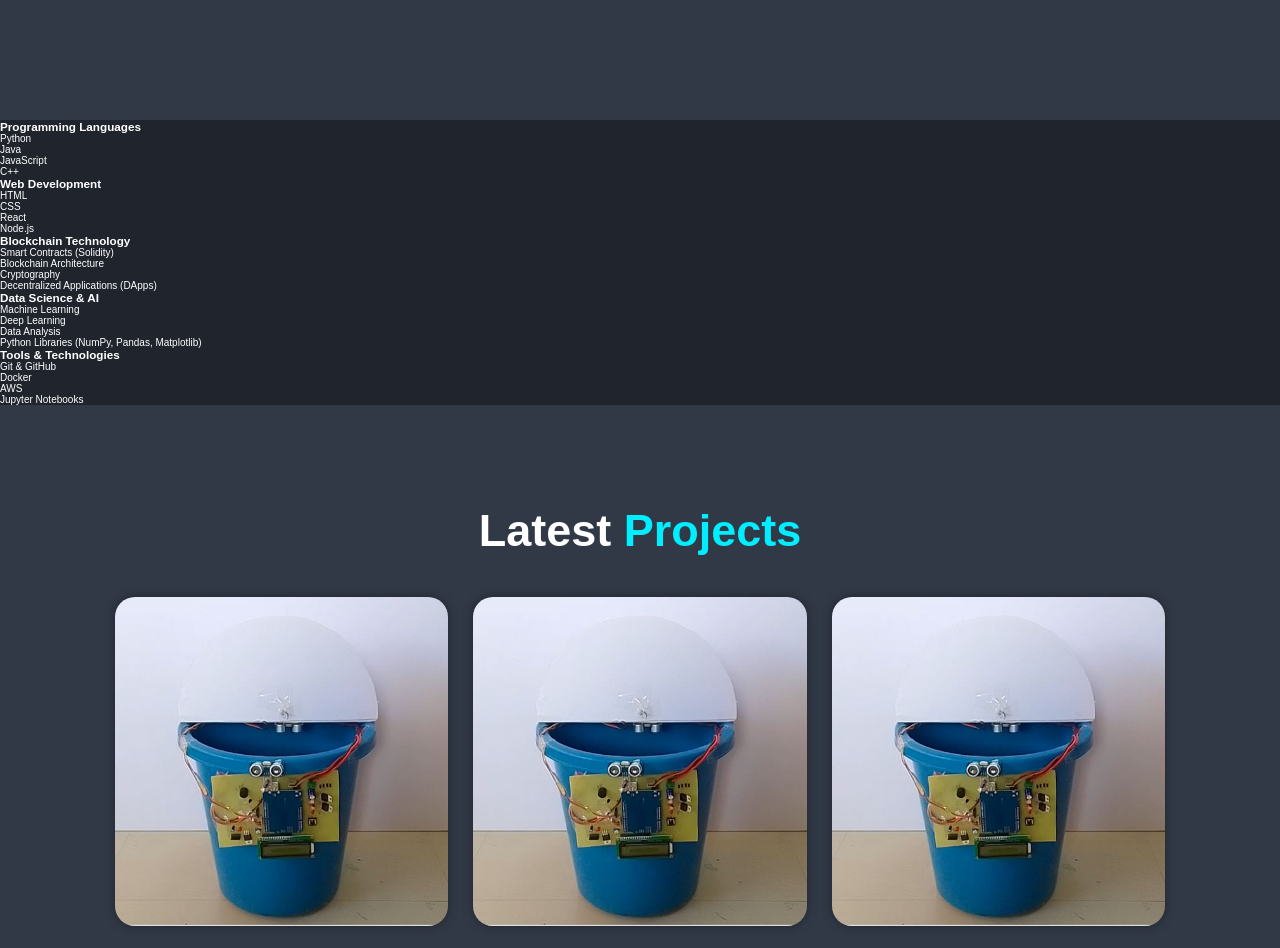
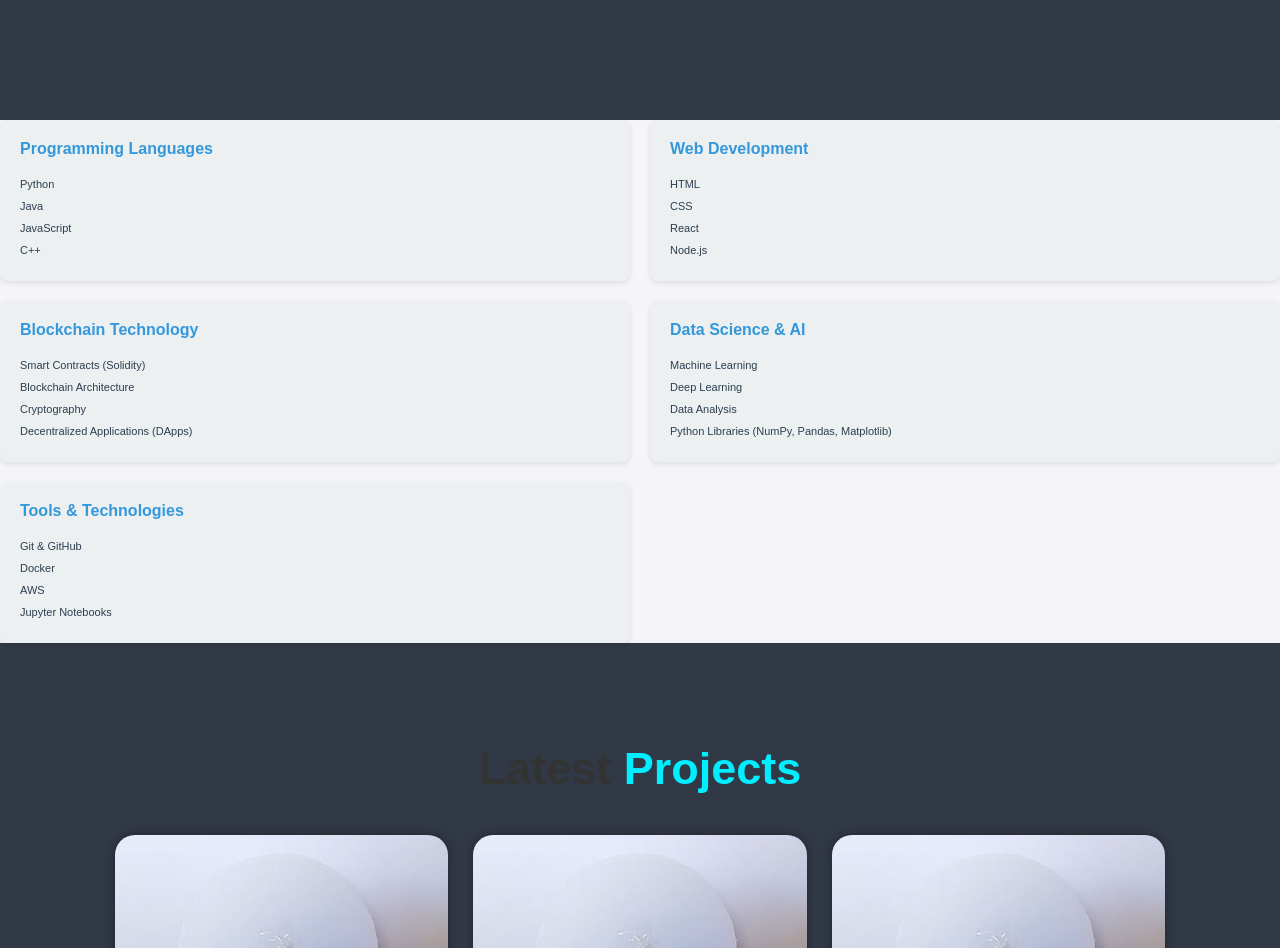
Before and after one commit to khushi-trip0706/portfolio, a plain HTML site: page index.html in a window 1280 px wide. Shown: the part 1852-2800 px from the top of the page. Drawn offline with nearby package versions, Linux system fonts and the light colour scheme.

Commit message:
Update style.css

```diff
--- a/style.css
+++ b/style.css
@@ -315,6 +315,71 @@ span{
     color: var(--second-bg-color);
 }
 
+* {
+    margin: 0;
+    padding: 0;
+    box-sizing: border-box;
+}
+
+body {
+    font-family: Arial, sans-serif;
+    background-color: #f4f4f9;
+    color: #333;
+}
+
+#skills {
+    max-width: 1000px;
+    margin: 20px auto;
+    padding: 20px;
+    background-color: white;
+    border-radius: 8px;
+    box-shadow: 0 2px 10px rgba(0, 0, 0, 0.1);
+}
+
+header {
+    text-align: center;
+    margin-bottom: 30px;
+}
+
+header h2 {
+    font-size: 2em;
+    color: #2c3e50;
+}
+
+header p {
+    font-size: 1.2em;
+    color: #7f8c8d;
+}
+
+.skills-container {
+    display: grid;
+    grid-template-columns: repeat(2, 1fr);
+    gap: 20px;
+}
+
+.skill {
+    background-color: #ecf0f1;
+    padding: 20px;
+    border-radius: 8px;
+    box-shadow: 0 2px 5px rgba(0, 0, 0, 0.1);
+}
+
+.skill h3 {
+    font-size: 1.6em;
+    margin-bottom: 15px;
+    color: #3498db;
+}
+
+.skill ul {
+    list-style-type: none;
+}
+
+.skill ul li {
+    font-size: 1.1em;
+    color: #2c3e50;
+    padding: 5px 0;
+}
+
 .contact h2{
     margin-bottom: 3rem;
 }
```
